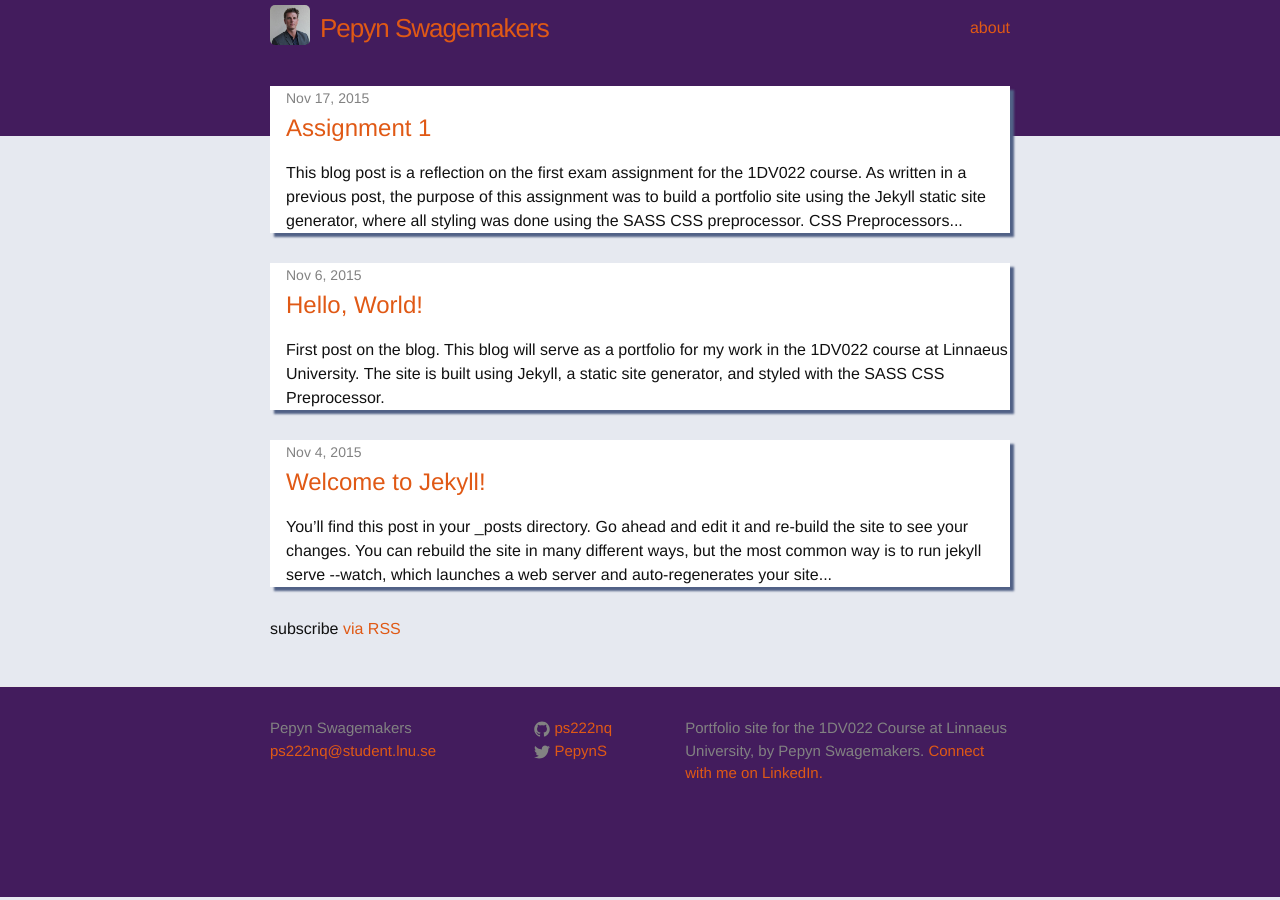
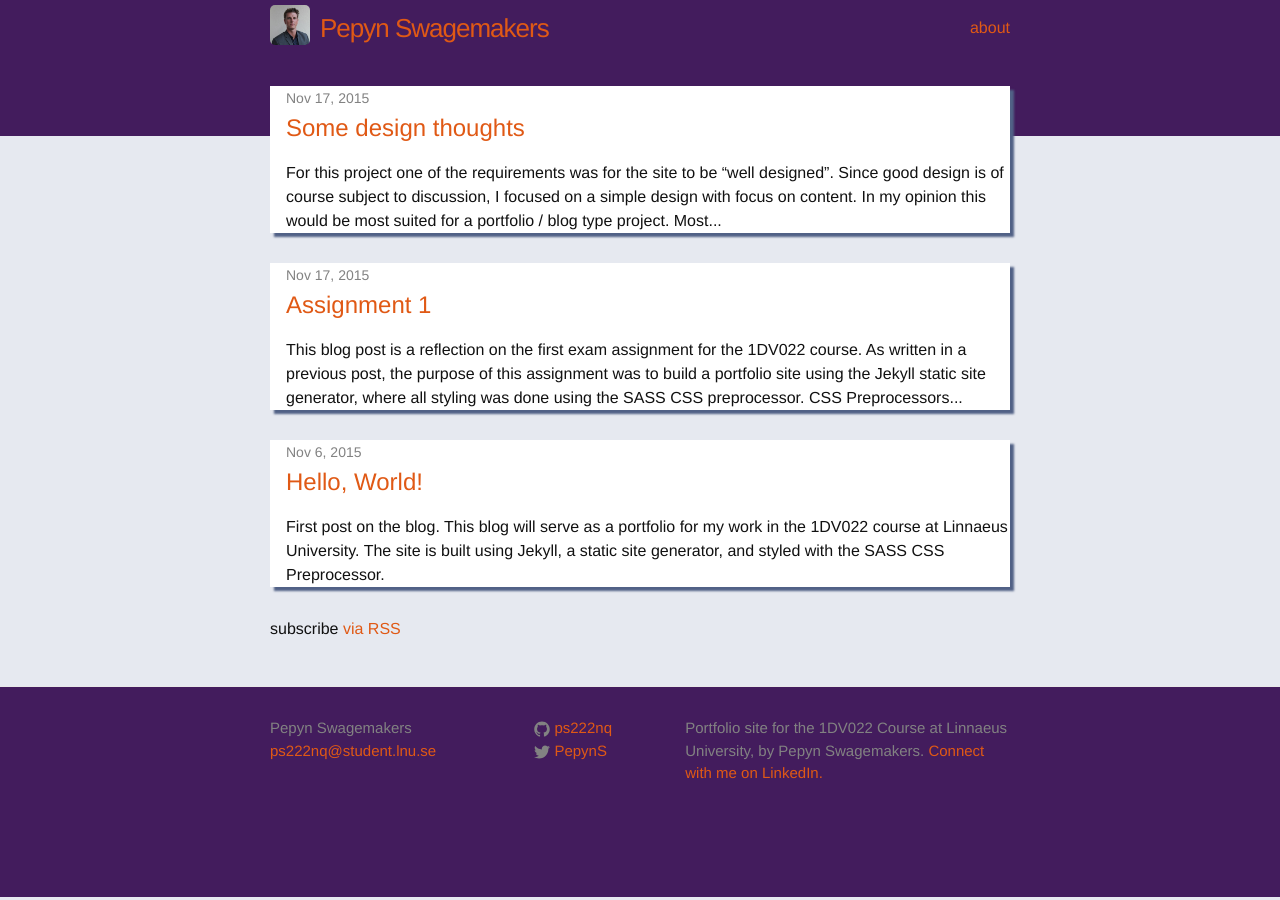
Before and after one commit to ps222nq/ps222nq.github.io, a Jekyll site: the page built from index.html, in a window 1280 px wide. Built offline with Jekyll 4.4.1, drawn with Linux system fonts in a browser that asks for light colours.

Commit message:
finishing touches

```diff
--- a/_posts/2015-11-04-welcome-to-jekyll.markdown
+++ /dev/null
@@ -1,25 +0,0 @@
----
-layout: post
-title:  "Welcome to Jekyll!"
-date:   2015-11-04 19:32:58
-categories: jekyll update
----
-You’ll find this post in your `_posts` directory. Go ahead and edit it and re-build the site to see your changes. You can rebuild the site in many different ways, but the most common way is to run `jekyll serve --watch`, which launches a web server and auto-regenerates your site when a file is updated.
-
-To add new posts, simply add a file in the `_posts` directory that follows the convention `YYYY-MM-DD-name-of-post.ext` and includes the necessary front matter. Take a look at the source for this post to get an idea about how it works.
-
-Jekyll also offers powerful support for code snippets:
-
-{% highlight ruby %}
-def print_hi(name)
-  puts "Hi, #{name}"
-end
-print_hi('Tom')
-#=> prints 'Hi, Tom' to STDOUT.
-{% endhighlight %}
-
-Check out the [Jekyll docs][jekyll] for more info on how to get the most out of Jekyll. File all bugs/feature requests at [Jekyll’s GitHub repo][jekyll-gh]. If you have questions, you can ask them on [Jekyll’s dedicated Help repository][jekyll-help].
-
-[jekyll]:      http://jekyllrb.com
-[jekyll-gh]:   https://github.com/jekyll/jekyll
-[jekyll-help]: https://github.com/jekyll/jekyll-help
--- /dev/null
+++ b/_posts/2015-11-17-Some-design-thoughts.md
@@ -0,0 +1,20 @@
+---
+layout: post
+comments: true
+title:  "Some design thoughts"
+date:   2015-11-17 19:56:12
+categories: 1DV022
+---
+
+For this project one of the requirements was for the site to be "well designed". Since good design is of course subject to
+discussion, I focused on a simple design with focus on content. In my opinion this would be most suited for a portfolio / blog type
+project.
+
+Most of my inspiration came from Google's new effort on [Material Design]("https://www.google.com/design/spec/material-design/introduction.html"), which focuses on
+"synthesizing the classic principles of good design with the innovation and possibility of technology and science". This is
+manifested in a design that tries to visualize real life materials: surfaces and edges, a sense of space and motion. Use of bold
+colors as well as intentional whitespace are used to accomplish design goals.
+
+Another important criterion in the design was for it to look great on mobile, as more and more visitors to websites use mobile
+devices like phones and tablets. As luck would have it, much of this is already built into Jekyll so regardless of how the user
+ reaches this site, it should be a pleasant experience.
--- a/_sass/_base.scss
+++ b/_sass/_base.scss
@@ -82,6 +82,7 @@ li {
  * Headings
  */
 h1, h2, h3, h4, h5, h6 {
+    color: $background2;
     font-weight: 300;
 }
 
--- a/_sass/_layout.scss
+++ b/_sass/_layout.scss
@@ -174,7 +174,7 @@
  * Page content
  */
 .page-content {
-    padding: $spacing-unit 0;
+    padding: $spacing-unit;
     background-image: linear-gradient(180deg, $background2, $background2 10%, $background2);
     background-size: 100% 80px;
     background-repeat: no-repeat;
@@ -258,6 +258,7 @@
 }
 
 .white-box-shaded {
+    padding: 1em;
     background-color: white;
     box-shadow: 4px 4px 2px darken($background-color, 50%);
 }
--- a/about/index.html
+++ b/about/index.html
@@ -5,7 +5,7 @@ title: about
 
 <div class="home white-box-shaded">
 
-    <h1 class="page-heading">About</h1>
+    <h2>About me</h2>
 
     <p>Welcome! My name is Pepyn Swagemakers and I am currently pursuing a degree in computer science from Linnaeus University. </p>
 
```
Also changed, not shown: _posts/2015-11-17-Assignment-1.md (+1 -1 lines).
